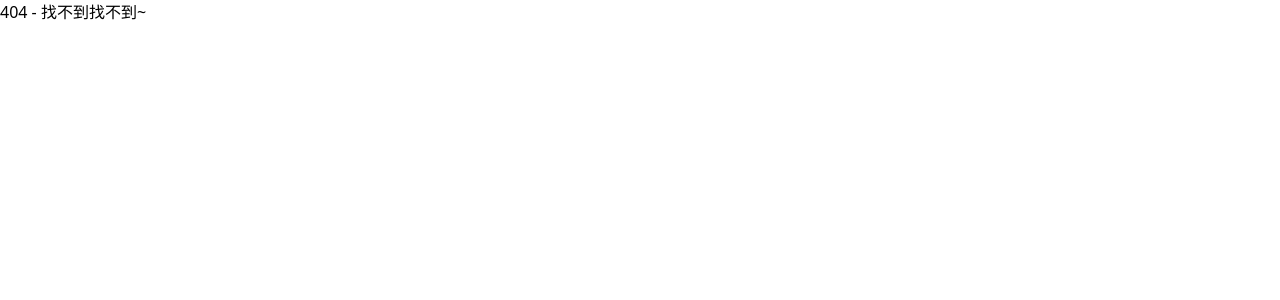
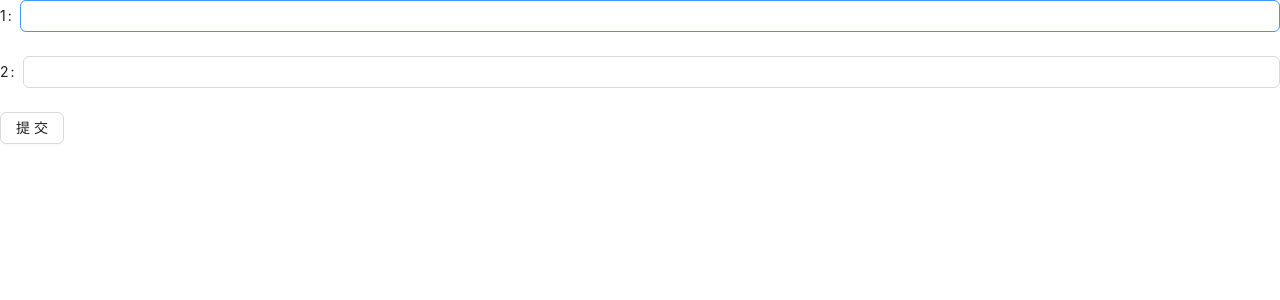
Before and after one commit to nqsjd178559344/next_demo, a Next.js app: page /form in a window 1280 px wide. Before the commit this address had no page. Shown: the top 300 px of the page. Built offline with nearby package versions, Linux system fonts and the light colour scheme.

Commit message:
feat: form

```diff
--- /dev/null
+++ b/src/pages/api/form.ts
@@ -0,0 +1,13 @@
+import type { NextApiRequest, NextApiResponse } from "next";
+
+type ResponseData = {
+  data: string;
+};
+
+export default function handler(
+  req: NextApiRequest,
+  res: NextApiResponse<ResponseData>
+) {
+  const body = req.body;
+  res.json({ data: `${body.one} ${body.two}` });
+}
--- /dev/null
+++ b/src/pages/form.tsx
@@ -0,0 +1,39 @@
+import Link from "next/link";
+import { Form, Input, Button } from "antd";
+
+const formName = "formName";
+
+export default function PageWithJSbasedForm() {
+  const [form] = Form.useForm();
+
+  const handleSubmit = async () => {
+    const data = await form.validateFields();
+
+    const response = await fetch("/api/form", {
+      body: JSON.stringify(data),
+      headers: {
+        "Content-Type": "application/json",
+      },
+      method: "POST",
+    });
+    const result = await response.json();
+    console.log(result, "result");
+  };
+  return (
+    <Form form={form} name={formName} onFinish={handleSubmit}>
+      <Form.Item name="one" label="1">
+        <Input />
+      </Form.Item>
+
+      <Form.Item name="two" label="2">
+        <Input />
+      </Form.Item>
+
+      <Form.Item>
+        <Button htmlType="submit" form={formName}>
+          提交
+        </Button>
+      </Form.Item>
+    </Form>
+  );
+}
--- a/src/pages/index.tsx
+++ b/src/pages/index.tsx
@@ -9,8 +9,11 @@ export default function Home() {
     <div>
       <h1>home</h1>
       <Counter />
-      <Link href="/about">About</Link>
-      <Link href="/data">Data</Link>
+      <div className="flex flex-col">
+        <Link href="/about">About</Link>
+        <Link href="/data">Data</Link>
+        <Link href="/form">Form</Link>
+      </div>
     </div>
   );
 }
```
